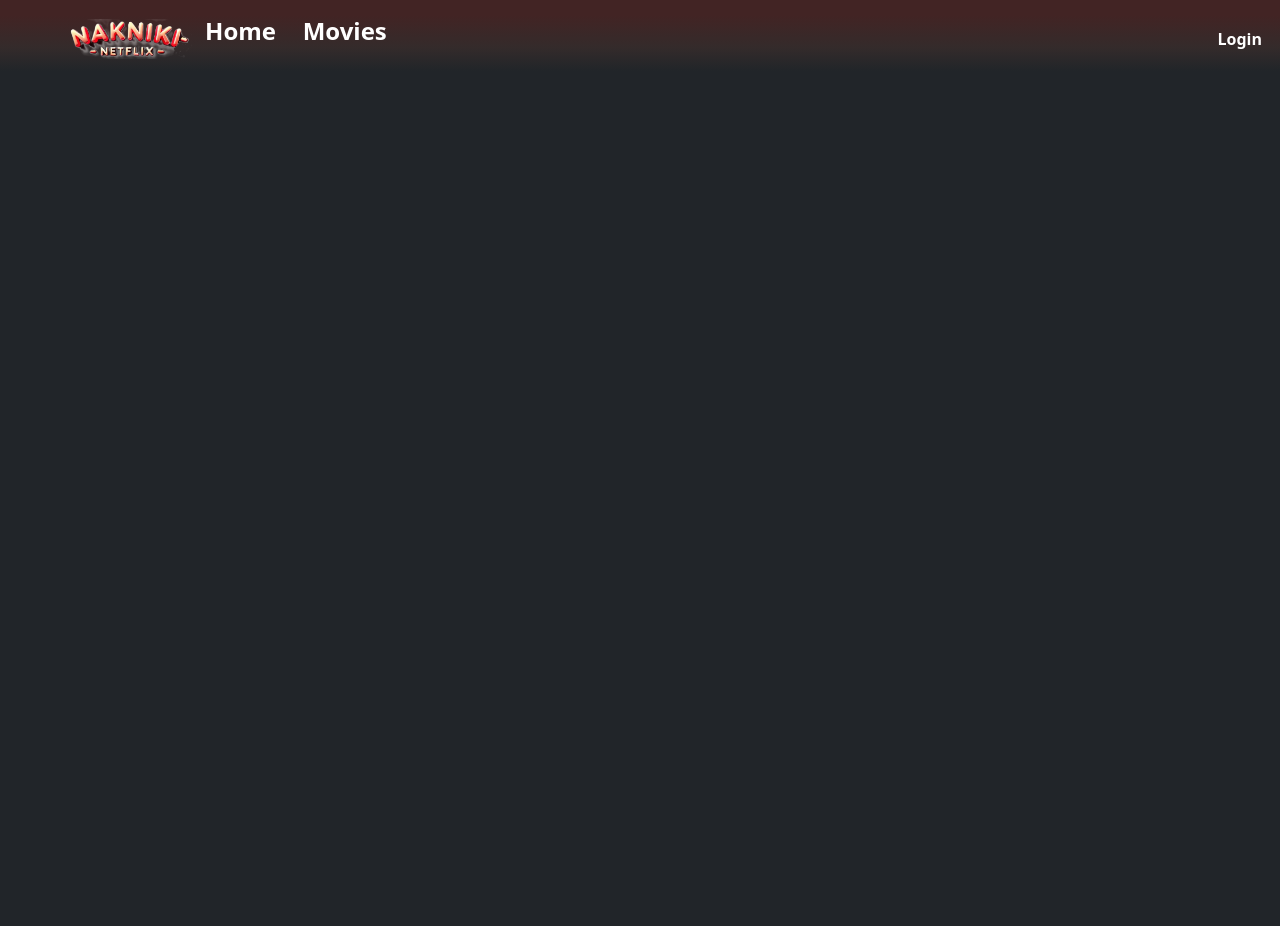
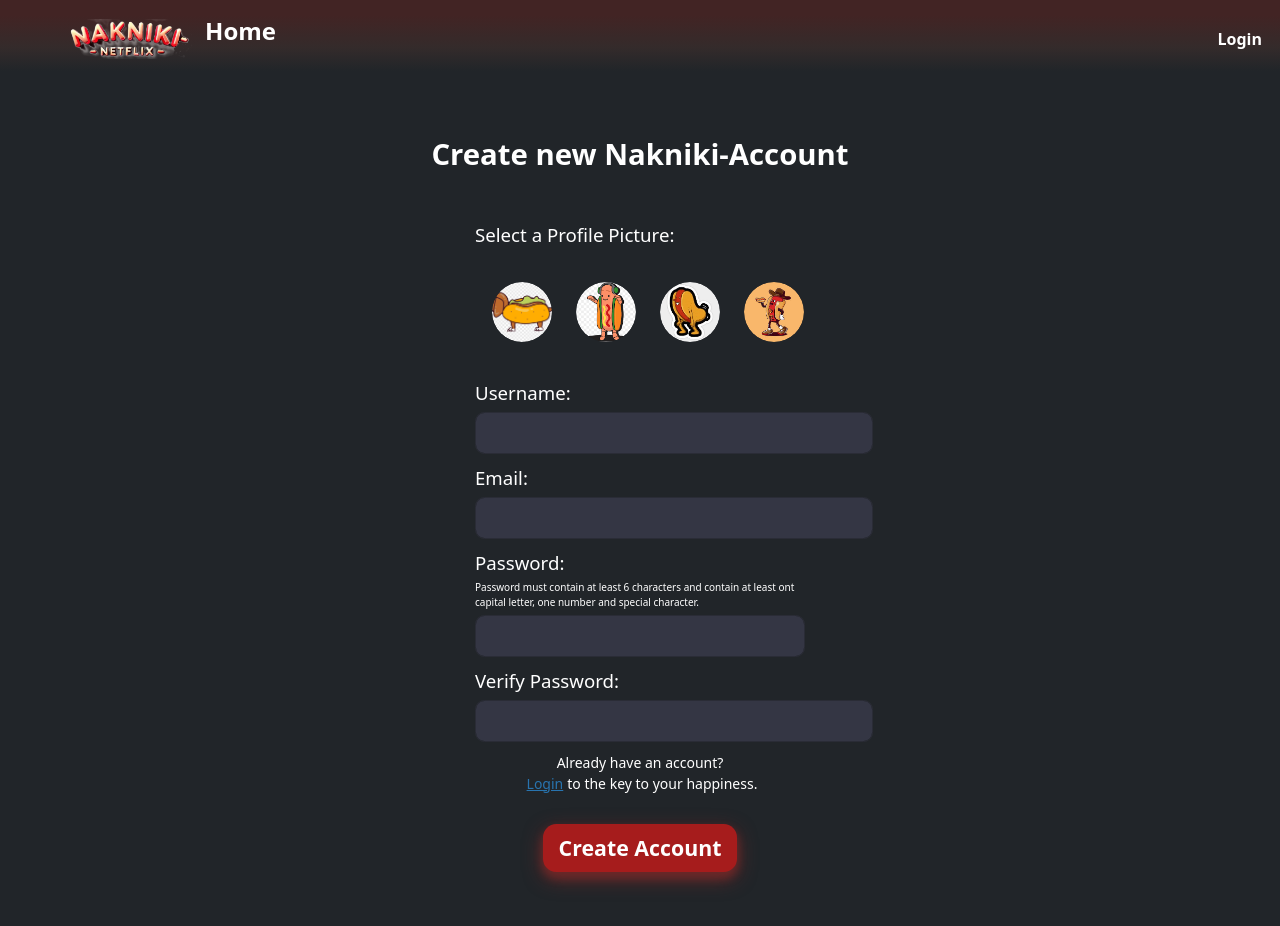
Before and after one commit to Roky360/nakniki-website, a React (Create React App) app: page /signup in a window 1280 px wide. Before the commit this address had no page. Shown: the top 926 px of the page. Before the commit the page ends 800 px from the top, so only its background shows below. Built offline with nearby package versions, Linux system fonts and the light colour scheme.

Commit message:
added navigation between pages

```diff
--- a/src/App.js
+++ b/src/App.js
@@ -5,6 +5,7 @@ import AdminManagement from "./screens/AdminManagement";
 import Login from "./screens/Login";
 import {UserProvider} from "./services/UserContext";
 import Search from "./screens/Search";
+import Signup from "./screens/Signup";
 
 function App() {
     return (
@@ -17,6 +18,7 @@ function App() {
                     <Route path="/manage" element={<Manage/>}/>
                     <Route path="/search" element={<Search/>}/>
                     <Route path="/login" element={<Login/>}/>
+                    <Route path="/signup" element={<Signup/>}/>
                 </Routes>
             </BrowserRouter>
         </UserProvider>
--- a/src/components/Appbar.js
+++ b/src/components/Appbar.js
@@ -2,7 +2,7 @@ import React, {useEffect, useState } from 'react';
 import {Navbar} from "react-bootstrap";
 import Icon from './Icon';
 import ThemeSwitcherButton from "./ThemeSwitcherButton";
-import {Link, useLocation} from "react-router-dom";
+import {Link, useLocation, useNavigate} from "react-router-dom";
 import {useUser} from "../services/UserContext";
 import DefaultPopup from "./DefaultPopup";
 import AvatarCircle from "./AvatarCircle";
@@ -13,6 +13,7 @@ const Appbar = () => {
     // get the user
     const {user} = useUser();
     const location = useLocation();
+    const navigate = useNavigate();
 
     // define state for active tab
     const [activeTab, setActiveTab] = useState(0);
@@ -20,9 +21,11 @@ const Appbar = () => {
     const isAdmin = user && user.is_admin;
 
     const tabs = [
-        { key: "/home", value: "Home" },
-        { key: "/movies", value: "Movies" },
+        { key: "/home", value: "Home" }
     ];
+    if (user) {
+        tabs.push({ key: "/movies", value: "Movies" });
+    }
     if (isAdmin) {
         tabs.push({ key: "/manage", value: "Manage" });
     }
@@ -32,19 +35,16 @@ const Appbar = () => {
         setActiveTab(tabIndex);
     };
 
-    useEffect(() => {
-
-    }, [location]);
-
     return (
         <Navbar className="appbar">
 
             {/* app logo */}
-            <div> {/* TODO when clicked redirect to home page */}
+            <div>
                 <img
                     src={'avatars/naknikiTitle.png'}
                     alt={'avatars/naknikiTitle.png'}
-                    style={{height: '40px'}}
+                    style={{height: '40px', cursor: 'pointer'}}
+                    onClick={() => {navigate('/');}}
                 />
             </div>
 
--- a/src/components/UserPopupContent.js
+++ b/src/components/UserPopupContent.js
@@ -1,13 +1,17 @@
 import React from 'react';
 import { useUser } from '../services/UserContext';
 import AvatarCircle from "./AvatarCircle";
+import { useNavigate } from 'react-router-dom';
 
 const UserPopupContent = () => {
     const { user, saveUser } = useUser();
+    const navigate = useNavigate();
 
     const handleLogOut = () => {
         saveUser(null);
-        console.log(user + "handle");
+
+        // navigate to home page
+        navigate('/');
     };
 
     return (
--- a/src/screens/Login.js
+++ b/src/screens/Login.js
@@ -1,7 +1,7 @@
 import React, { useState } from 'react';
 import { sendPost, sendGet } from '../services/RequestSender';
 import Alert from '../components/Alert';
-import { Link } from 'react-router-dom';
+import { Link, useNavigate  } from 'react-router-dom';
 import { useUser } from '../services/UserContext';
 import {jwtDecode} from 'jwt-decode';
 
@@ -14,6 +14,7 @@ const Login = () => {
     const [error, setError] = useState(null);
     const [showAlert, setShowAlert] = useState(false);
     const { saveUser } = useUser();
+    const navigate = useNavigate();
 
     const handleLogin = async () => {
 
@@ -31,11 +32,10 @@ const Login = () => {
                 const token = response.data.token;
                 const userId = jwtDecode(token).user_id;
                 const userDetailsRes = await sendGet(`/users/${userId}`, token, {}, {});
-                // if the user exist
-                setError(userDetailsRes.data.username);
-                setShowAlert(true);
-                saveUser(userDetailsRes.data, token);
-                // TODO redirect to home page
+                saveUser(userDetailsRes.data, token); // save the user
+
+                // navigate to home page
+                navigate('/');
             } else {
                 // if the user not exist
                 const errorMessage = response.data.error || 'Invalid credentials';
@@ -50,6 +50,13 @@ const Login = () => {
             setLoading(false); // Stop loading
         }
     }
+
+    // if the user press enter it will trigger the login
+    const handleKeyDown = (e) => {
+        if (e.key === 'Enter') {
+            handleLogin();
+        }
+    };
 
     return (
         <div>
@@ -85,6 +92,7 @@ const Login = () => {
                         style={{ width: '150%' }}
                         value={password}
                         onChange={(e) => setPassword(e.target.value)}
+                        onKeyDown={handleKeyDown}
                     />
                 </div>
 
@@ -118,7 +126,7 @@ const Login = () => {
             {/* Display the Login button */}
             <div style={{ display: 'flex', justifyContent: 'center', textAlign: 'center', paddingTop: '30px' }}>
                 <button onClick={handleLogin} className="btn-main" disabled={loading}>
-                    {loading ? 'Logging in...' : 'Login'} {/* TODO move to home screen */}
+                    {loading ? 'Logging in...' : 'Login'}
                 </button>
             </div>
 
--- a/src/screens/Signup.js
+++ b/src/screens/Signup.js
@@ -2,7 +2,7 @@ import React, { useState } from 'react';
 import AvatarCircle from '../components/AvatarCircle';
 import { sendPost } from '../services/RequestSender';
 import Alert from "../components/Alert";
-import { Link } from 'react-router-dom';
+import { Link, useNavigate } from 'react-router-dom';
 
 const Signup = () => {
 
@@ -15,6 +15,7 @@ const Signup = () => {
     const [loading, setLoading] = useState(false);
     const [error, setError] = useState(null);
     const [showAlert, setShowAlert] = useState(false);
+    const navigate = useNavigate();
 
     const handleSignup = async () => {
         try {
@@ -51,7 +52,9 @@ const Signup = () => {
                 // if the user created
                 setError('Created');
                 setShowAlert(true);
-                // TODO redirect to login page
+
+                // navigate to log in
+                navigate('/login');
             } else {
                 // if the user not created properly
                 const errorMessage = response.data.errors || 'Invalid credentials';
@@ -76,6 +79,13 @@ const Signup = () => {
     // when the user choose avatar set the state
     const handleAvatarSelect = (avatar) => {
         setSelectedAvatar(avatar);
+    };
+
+    // if the user press enter it will trigger the signup
+    const handleKeyDown = (e) => {
+        if (e.key === 'Enter') {
+            handleSignup();
+        }
     };
 
     return (
@@ -177,6 +187,7 @@ const Signup = () => {
                         style={{width: '150%'}}
                         value={verifyPassword}
                         onChange={(e) => setVerifyPassword(e.target.value)}
+                        onKeyDown={handleKeyDown}
                     />
                 </div>
 
@@ -215,7 +226,7 @@ const Signup = () => {
                 {/* Display the Signup button */}
                 <div style={{display: 'flex', justifyContent: 'center',width: '100%', textAlign: 'center', paddingTop: '30px'}}>
                     <button onClick={handleSignup} className="btn-main" disabled={loading}>
-                        {loading ? 'Creating...' : 'Create Account'} {/* TODO move to home screen */}
+                        {loading ? 'Creating...' : 'Create Account'}
                     </button>
                 </div>
 
```
